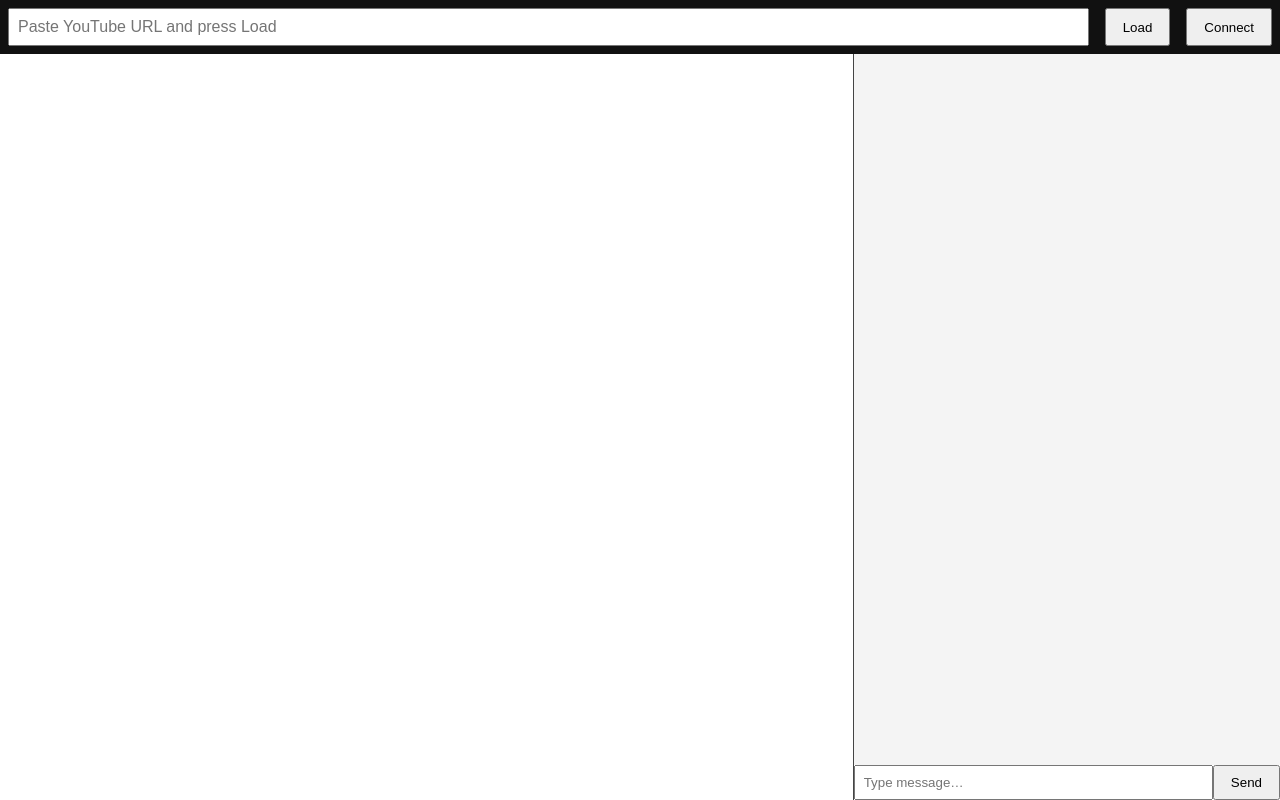
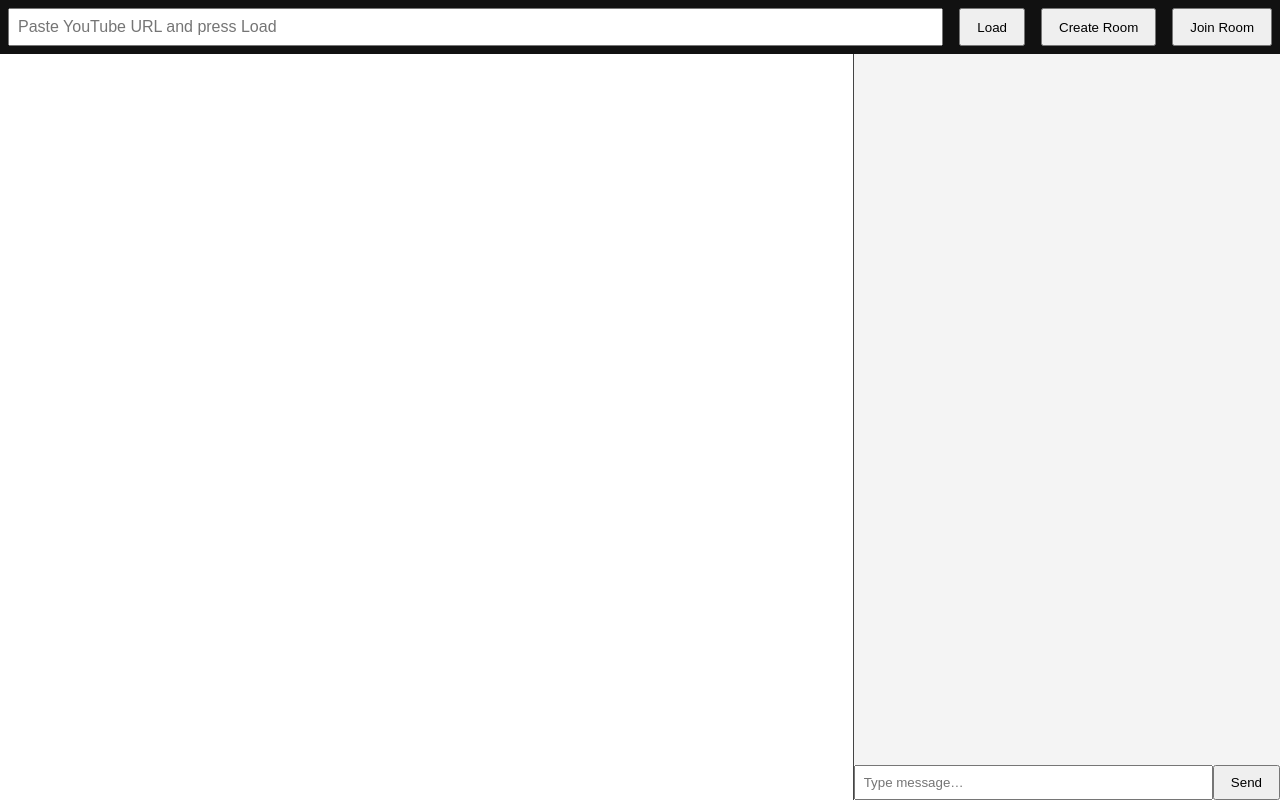
Before and after one commit to basic30/watch-together, a website: page public/index.html in a window 1280 px wide. Drawn offline with nearby package versions, Linux system fonts and the light colour scheme; no server answers.

Commit message:
Update index.html

```diff
--- a/public/index.html
+++ b/public/index.html
@@ -18,11 +18,14 @@
   </style>
 </head>
 <body>
-  <div id="top">
-    <input id="urlInput" placeholder="Paste YouTube URL and press Load">
-    <button onclick="loadVideo()">Load</button>
-    <button id="connectBtn" onclick="startWebRTC()">Connect</button>
-  </div>
+ <div id="top">
+  <input id="urlInput" placeholder="Paste YouTube URL and press Load" />
+  <button onclick="loadVideo()">Load</button>
+
+  <button id="createBtn" onclick="createRoom()">Create Room</button>
+  <button id="joinBtn"  onclick="showJoinPrompt()">Join Room</button>
+  <span id="roomDisplay" style="color:#fff;margin-left:1rem;display:none"></span>
+</div>
 
   <div id="main">
     <div id="player"></div>
```
